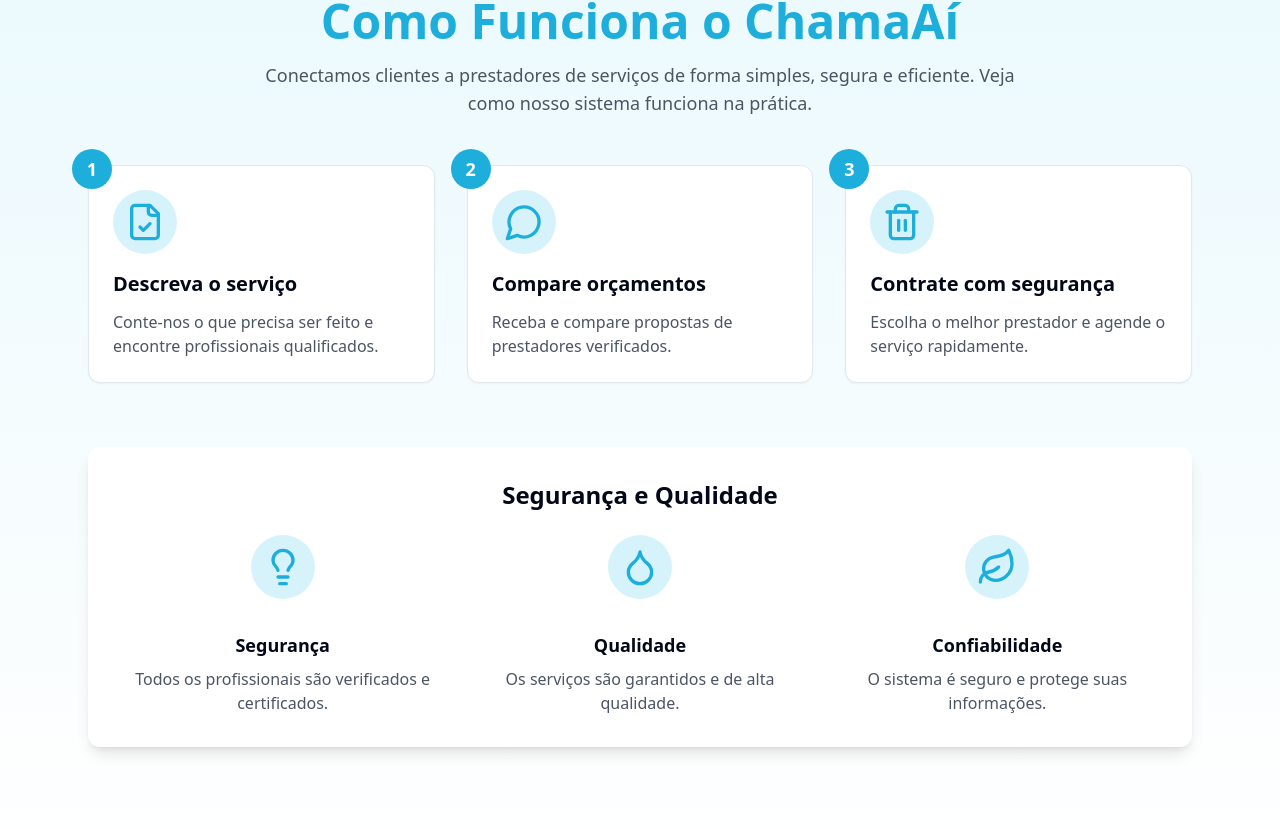
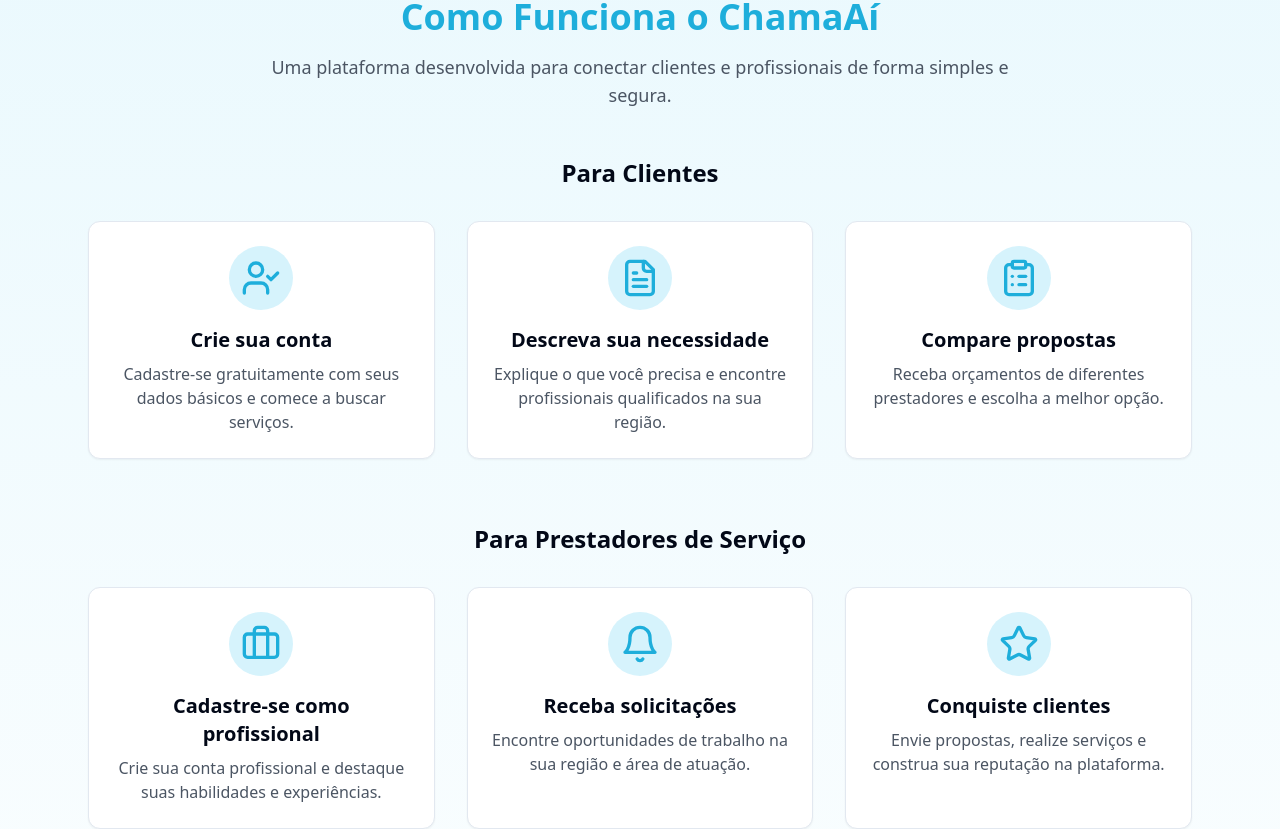
Before and after one commit to matheusmfarias/chamaai-service-connect, a React (Vite) app: page / in a window 1280 px wide. Shown: the part 1280-2109 px from the top of the page. Built offline with nearby package versions, Linux system fonts and the light colour scheme.

Commit message:
feat: Improve Como Funciona section and UI
Refactor the "Como Funciona" section to provide separate information for clients and service providers.
Update icons and remove "Sobre Nós" from the header.

```diff
--- a/src/components/Navbar.tsx
+++ b/src/components/Navbar.tsx
@@ -1,4 +1,3 @@
-
 import { useState } from "react";
 import { Link, useLocation } from "react-router-dom";
 import { Button } from "@/components/ui/button";
@@ -18,8 +17,7 @@ const Navbar = () => {
     ...(isHome ? [
       { name: "Categorias", path: "#categorias" },
       { name: "Como Funciona", path: "#como-funciona" }
-    ] : []),
-    { name: "Sobre Nós", path: "/sobre" },
+    ] : [])
   ];
 
   const handleSmoothScroll = (e: React.MouseEvent<HTMLAnchorElement>, id: string) => {
--- a/src/pages/Index.tsx
+++ b/src/pages/Index.tsx
@@ -15,7 +15,13 @@ import {
   Leaf,
   Lightbulb,
   Droplet,
-  Shield
+  Shield,
+  UserCheck,
+  FileText,
+  ClipboardList,
+  Briefcase,
+  Bell,
+  Star
 } from "lucide-react";
 import { motion } from "framer-motion";
 import Layout from "@/components/Layout";
@@ -87,19 +93,37 @@ const categories = [
 
 const clientSteps = [
   {
-    title: "Descreva o serviço",
-    description: "Conte-nos o que precisa ser feito e encontre profissionais qualificados.",
-    icon: <FileCheck className="h-10 w-10" />
+    title: "Crie sua conta",
+    description: "Cadastre-se gratuitamente com seus dados básicos e comece a buscar serviços.",
+    icon: <UserCheck className="h-10 w-10" />
   },
   {
-    title: "Compare orçamentos",
-    description: "Receba e compare propostas de prestadores verificados.",
-    icon: <MessageCircle className="h-10 w-10" />
+    title: "Descreva sua necessidade",
+    description: "Explique o que você precisa e encontre profissionais qualificados na sua região.",
+    icon: <FileText className="h-10 w-10" />
   },
   {
-    title: "Contrate com segurança",
-    description: "Escolha o melhor prestador e agende o serviço rapidamente.",
-    icon: <Trash2 className="h-10 w-10" />
+    title: "Compare propostas",
+    description: "Receba orçamentos de diferentes prestadores e escolha a melhor opção.",
+    icon: <ClipboardList className="h-10 w-10" />
+  }
+];
+
+const providerSteps = [
+  {
+    title: "Cadastre-se como profissional",
+    description: "Crie sua conta profissional e destaque suas habilidades e experiências.",
+    icon: <Briefcase className="h-10 w-10" />
+  },
+  {
+    title: "Receba solicitações",
+    description: "Encontre oportunidades de trabalho na sua região e área de atuação.",
+    icon: <Bell className="h-10 w-10" />
+  },
+  {
+    title: "Conquiste clientes",
+    description: "Envie propostas, realize serviços e construa sua reputação na plataforma.",
+    icon: <Star className="h-10 w-10" />
   }
 ];
 
@@ -276,15 +300,17 @@ const Index = () => {
             transition={{ duration: 0.5 }}
             className="text-center mb-12"
           >
-            <h1 className="text-4xl md:text-5xl font-bold mb-4 text-chamaai-blue">Como Funciona o ChamaAí</h1>
+            <h2 className="text-3xl md:text-4xl font-bold mb-4 text-chamaai-blue">
+              Como Funciona o ChamaAí
+            </h2>
             <p className="text-lg text-gray-600 max-w-3xl mx-auto">
-              Conectamos clientes a prestadores de serviços de forma simples, segura e eficiente.
-              Veja como nosso sistema funciona na prática.
+              Uma plataforma desenvolvida para conectar clientes e profissionais de forma simples e segura.
             </p>
           </motion.div>
 
-          {/* Client Steps */}
-          <div className="grid grid-cols-1 md:grid-cols-3 gap-8 mb-16">
+          <div className="mb-16">
+            <h3 className="text-2xl font-semibold mb-8 text-center">Para Clientes</h3>
+            <div className="grid grid-cols-1 md:grid-cols-3 gap-8">
               {clientSteps.map((step, index) => (
                 <motion.div
                   key={index}
@@ -292,25 +318,46 @@ const Index = () => {
                   whileInView="visible"
                   variants={fadeIn}
                   transition={{ duration: 0.5, delay: index * 0.1 }}
-                className="relative"
                 >
-                <Card className="h-full card-hover">
-                  <div className="absolute -top-4 -left-4 w-10 h-10 rounded-full bg-chamaai-blue text-white flex items-center justify-center font-bold text-lg">
-                    {index + 1}
-                  </div>
-                  <CardContent className="p-6">
-                    <div className="w-16 h-16 rounded-full bg-chamaai-lightblue/20 flex items-center justify-center text-chamaai-blue mb-4">
+                  <Card className="h-full hover:shadow-lg transition-shadow">
+                    <CardContent className="p-6 text-center">
+                      <div className="w-16 h-16 mx-auto mb-4 rounded-full bg-chamaai-lightblue/20 flex items-center justify-center text-chamaai-blue">
                         {step.icon}
                       </div>
-                    <h3 className="text-xl font-semibold mb-3">{step.title}</h3>
+                      <h4 className="text-xl font-semibold mb-2">{step.title}</h4>
                       <p className="text-gray-600">{step.description}</p>
                     </CardContent>
                   </Card>
                 </motion.div>
               ))}
             </div>
+          </div>
 
-          {/* Security Features */}
+          <div className="mb-16">
+            <h3 className="text-2xl font-semibold mb-8 text-center">Para Prestadores de Serviço</h3>
+            <div className="grid grid-cols-1 md:grid-cols-3 gap-8">
+              {providerSteps.map((step, index) => (
+                <motion.div
+                  key={index}
+                  initial="hidden"
+                  whileInView="visible"
+                  variants={fadeIn}
+                  transition={{ duration: 0.5, delay: index * 0.1 }}
+                >
+                  <Card className="h-full hover:shadow-lg transition-shadow">
+                    <CardContent className="p-6 text-center">
+                      <div className="w-16 h-16 mx-auto mb-4 rounded-full bg-chamaai-lightblue/20 flex items-center justify-center text-chamaai-blue">
+                        {step.icon}
+                      </div>
+                      <h4 className="text-xl font-semibold mb-2">{step.title}</h4>
+                      <p className="text-gray-600">{step.description}</p>
+                    </CardContent>
+                  </Card>
+                </motion.div>
+              ))}
+            </div>
+          </div>
+
           <motion.div
             initial="hidden"
             whileInView="visible"
```
Lines whose indentation alone changed are shown as unchanged.
